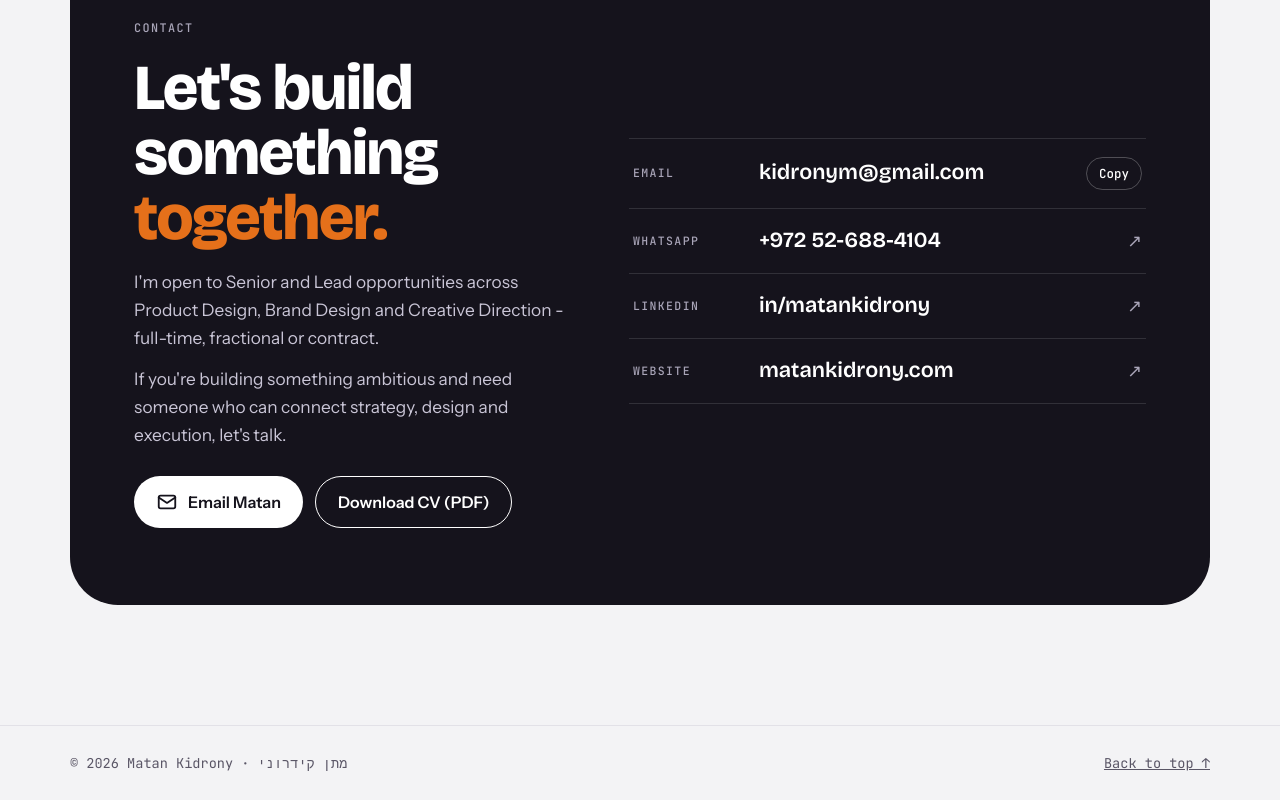
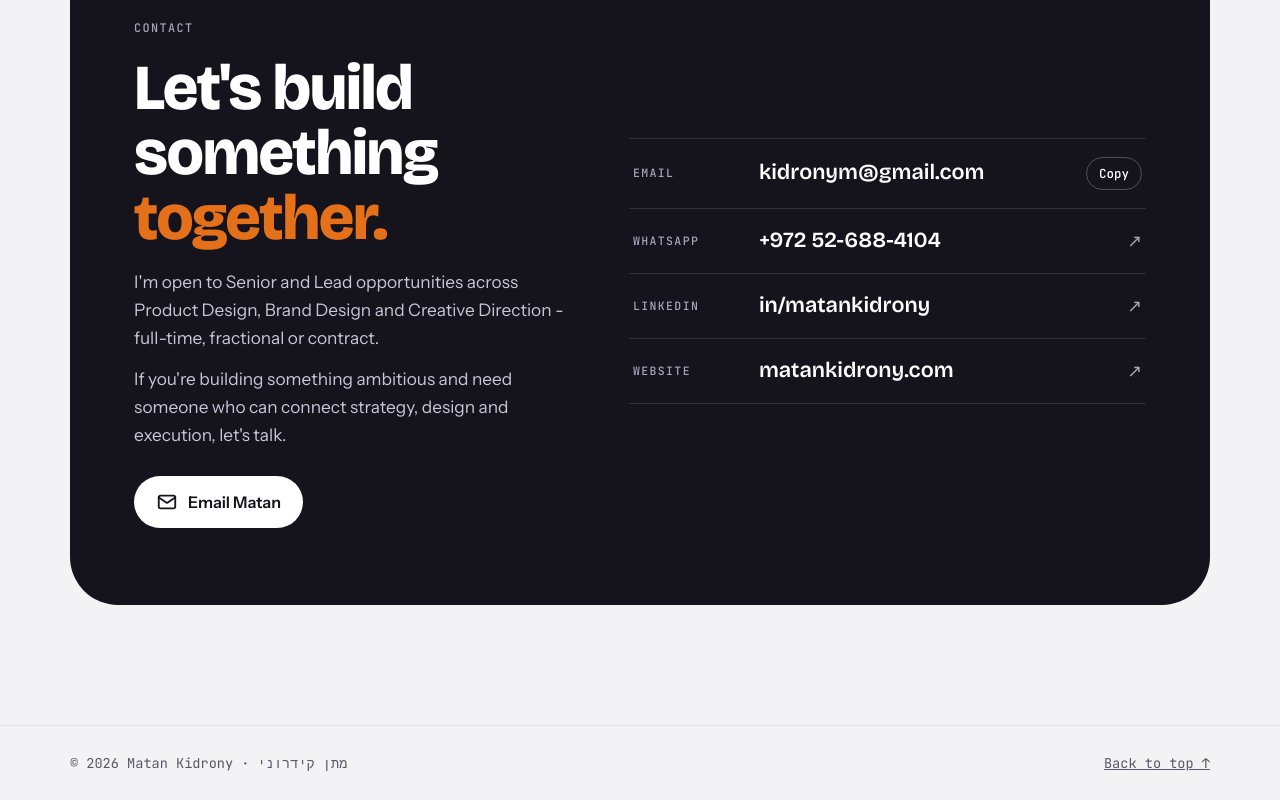
Before and after one commit to kidmatik/portfolio, a plain HTML site: page index.html in a window 1280 px wide. Shown: the part 8566-9366 px from the top of the page. Drawn offline with nearby package versions, Linux system fonts and the light colour scheme.

Commit message:
Contact: remove the Download CV button
Co-Authored-By: Claude Sonnet 5.5 <noreply@anthropic.com>

```diff
--- a/index.html
+++ b/index.html
@@ -1048,7 +1048,6 @@ html.pre #preloader { display: flex; position: fixed; inset: 0; z-index: 11000;
             <svg viewBox="0 0 24 24" fill="none" stroke="currentColor" stroke-width="2" stroke-linecap="round" stroke-linejoin="round" aria-hidden="true"><rect x="3" y="5" width="18" height="14" rx="2"/><path d="m3 7 9 6 9-6"/></svg>
             Email Matan
           </a>
-          <a class="cv-btn" href="assets/cv/Matan_Kidrony_CV_Senior_Brand_Product.pdf" download>Download CV (PDF)</a>
           </div>
         </div>
         <ul class="channels">
```
